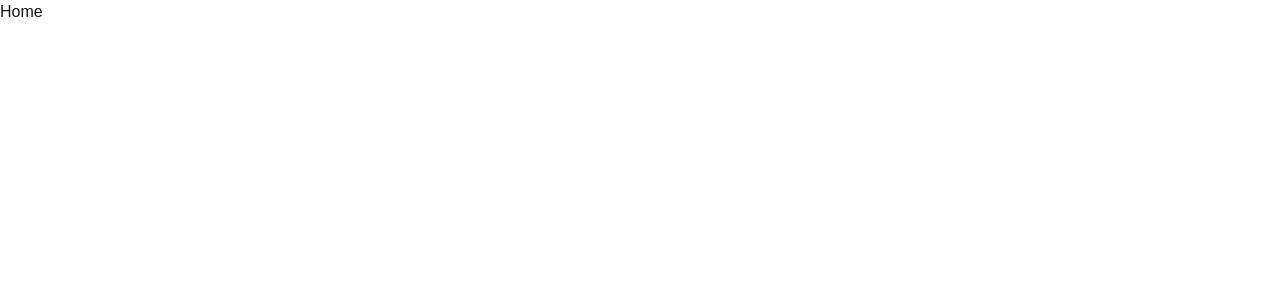
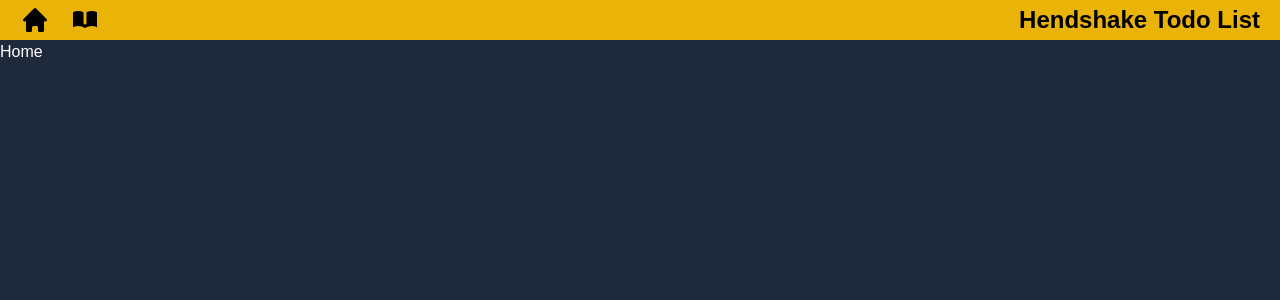
Before and after one commit to chairielazizi/hendshake_test, a Next.js app: page / in a window 1280 px wide. Shown: the top 300 px of the page. Built offline with nearby package versions, Linux system fonts and the light colour scheme.

Commit message:
make header

```diff
--- /dev/null
+++ b/app/(components)/Header.tsx
@@ -0,0 +1,21 @@
+import Link from "next/link";
+import React from "react";
+import { HiBookOpen, HiHome } from "react-icons/hi";
+
+const Header = () => {
+  return (
+    <nav className="text-black flex flex-row items-center w-full mx-auto bg-yellow-500 h-10 justify-between">
+      <div className="flex flex-row">
+        <Link href="/">
+          <HiHome className="text-3xl ml-5 cursor-pointer" />
+        </Link>
+        <Link href="/TodoForm">
+          <HiBookOpen className="text-3xl ml-5 cursor-pointer" />
+        </Link>
+      </div>
+      <div className="text-2xl mr-5 font-semibold">Hendshake Todo List</div>
+    </nav>
+  );
+};
+
+export default Header;
--- a/app/globals.css
+++ b/app/globals.css
@@ -2,7 +2,7 @@
 @tailwind components;
 @tailwind utilities;
 
-:root {
+/* :root {
   --background: #ffffff;
   --foreground: #171717;
 }
@@ -12,7 +12,7 @@
     --background: #0a0a0a;
     --foreground: #ededed;
   }
-}
+} */
 
 body {
   color: var(--foreground);
--- a/app/layout.tsx
+++ b/app/layout.tsx
@@ -1,6 +1,7 @@
 import type { Metadata } from "next";
 import localFont from "next/font/local";
 import "./globals.css";
+import Header from "./(components)/Header";
 
 const geistSans = localFont({
   src: "./fonts/GeistVF.woff",
@@ -26,8 +27,9 @@ export default function RootLayout({
   return (
     <html lang="en">
       <body
-        className={`${geistSans.variable} ${geistMono.variable} antialiased`}
+        className={`${geistSans.variable} ${geistMono.variable} antialiased bg-slate-800 text-white`}
       >
+        <Header />
         {children}
       </body>
     </html>
```
